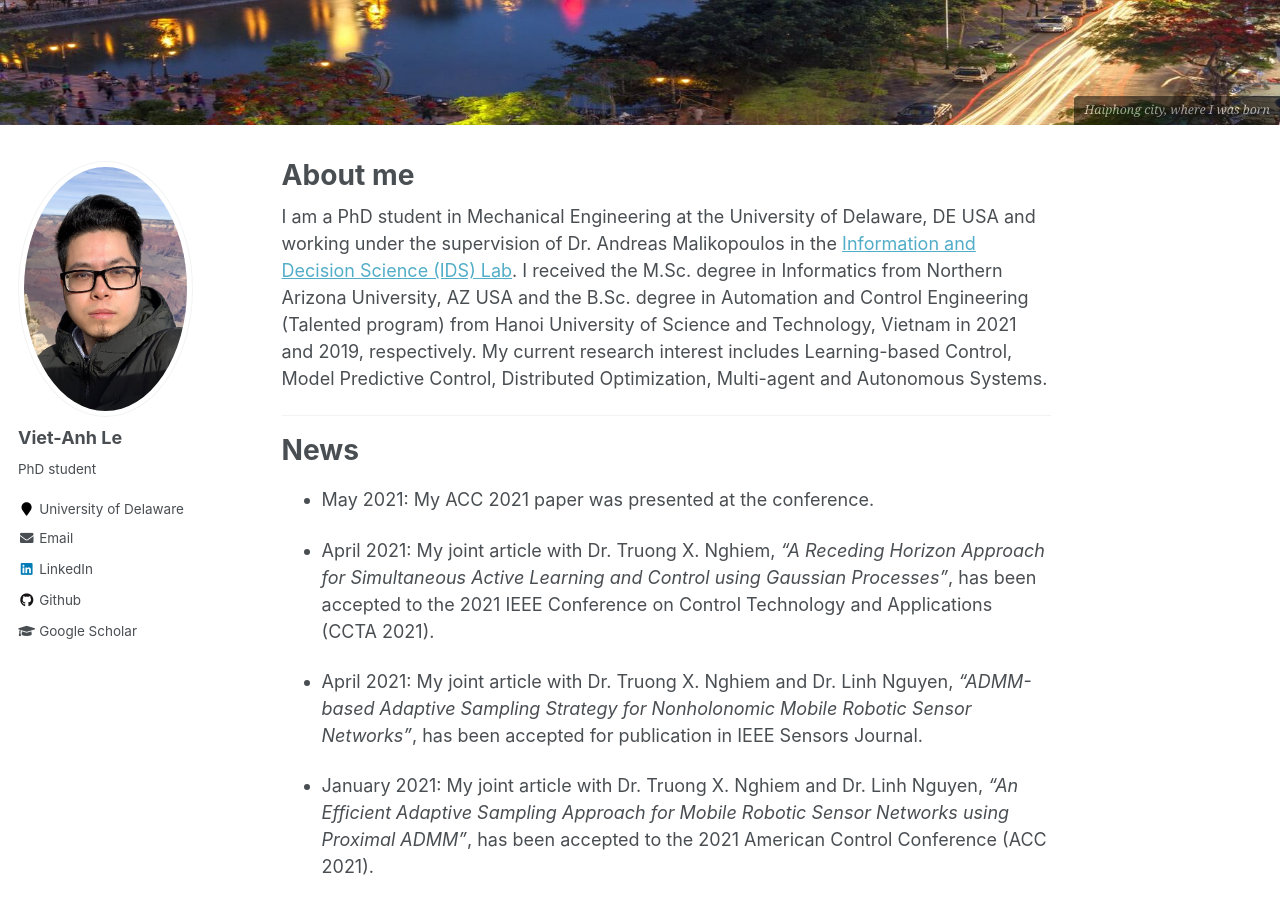
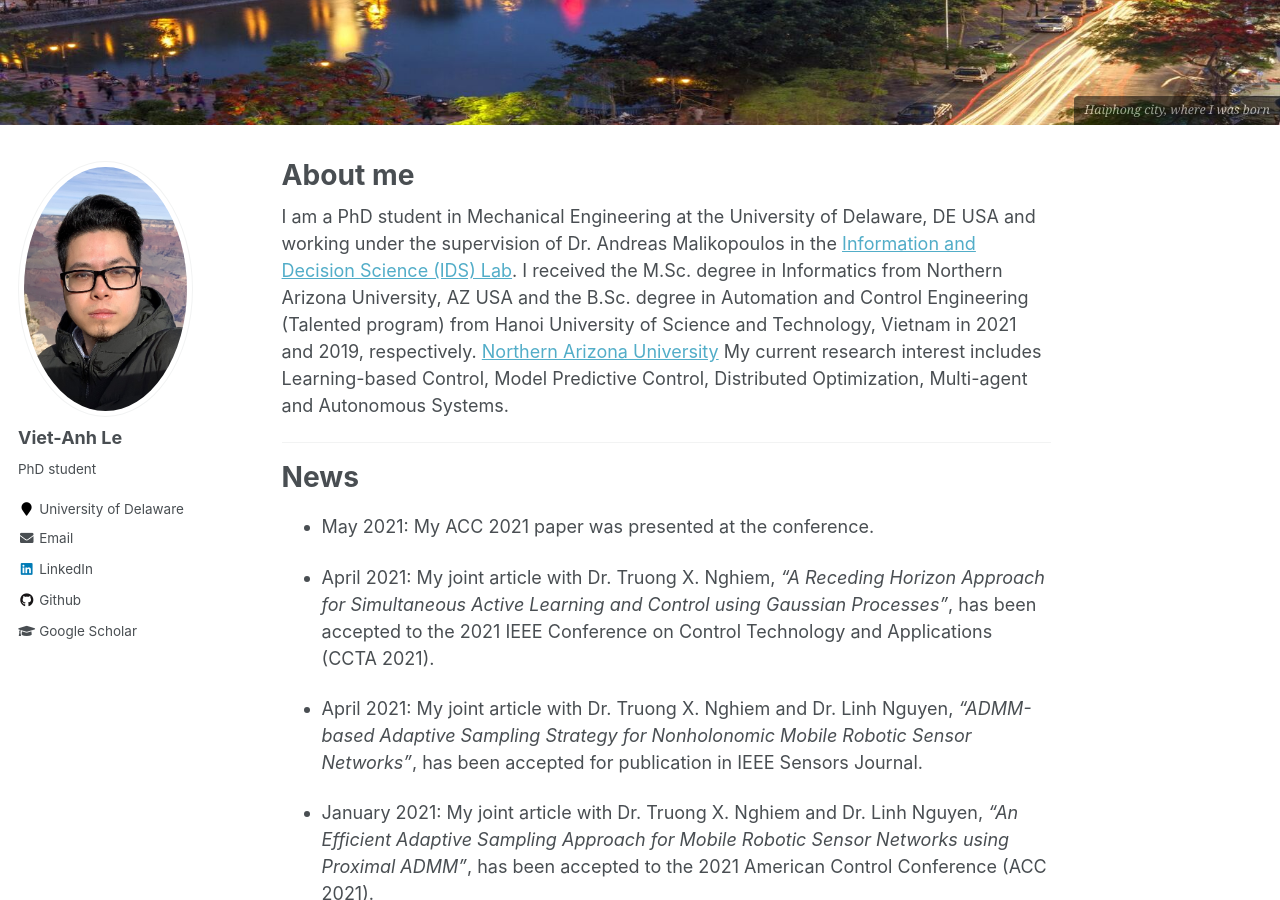
Before and after one commit to vietanhle0101/vietanhle0101.github.io, a Jekyll site: the page built from _pages/about.md, in a window 1280 px wide and 900 px high, scrolled down 344 px. Built offline with Jekyll 4.4.1, drawn with Linux system fonts in a browser that asks for light colours.

Commit message:
minor thing

```diff
--- a/_config.yml
+++ b/_config.yml
@@ -255,7 +255,7 @@ sass:
 permalink: /:categories/:title/
 # paginate: 5 # amount of posts to show
 # paginate_path: /page:num/
-timezone: America/Los_Angeles # http://en.wikipedia.org/wiki/List_of_tz_database_time_zones
+timezone: # http://en.wikipedia.org/wiki/List_of_tz_database_time_zones
 
 
 # Plugins
--- a/_pages/about.md
+++ b/_pages/about.md
@@ -11,8 +11,8 @@ redirect_from:
   - /about.html
 ---
 
-I am a PhD student in Mechanical Engineering at the University of Delaware, DE USA and working under the supervision of Dr. Andreas Malikopoulos in the [Information and Decision Science (IDS) Lab](https://sites.udel.edu/ids-lab/people/){:target="_blank"}.
-I received the M.Sc. degree in Informatics from Northern Arizona University, AZ USA and the B.Sc. degree in Automation and Control Engineering (Talented program) from Hanoi University of Science and Technology, Vietnam in 2021 and 2019, respectively.
+I am a PhD student in Mechanical Engineering at the University of Delaware, DE USA and working under the supervision of Dr. Andreas Malikopoulos in the [Information and Decision Science (IDS) Lab](https://sites.udel.edu/ids-lab/people/).
+I received the M.Sc. degree in Informatics from Northern Arizona University, AZ USA and the B.Sc. degree in Automation and Control Engineering (Talented program) from Hanoi University of Science and Technology, Vietnam in 2021 and 2019, respectively. [Northern Arizona University](http://nau.edu/){:target="_blank"}
 My current research interest includes Learning-based Control, Model Predictive Control, Distributed Optimization, Multi-agent and Autonomous Systems.
 <!-- I am a Student Member of the IEEE and the IEEE Control System Society. -->
 
```
Also changed, not shown: 1 other file.
